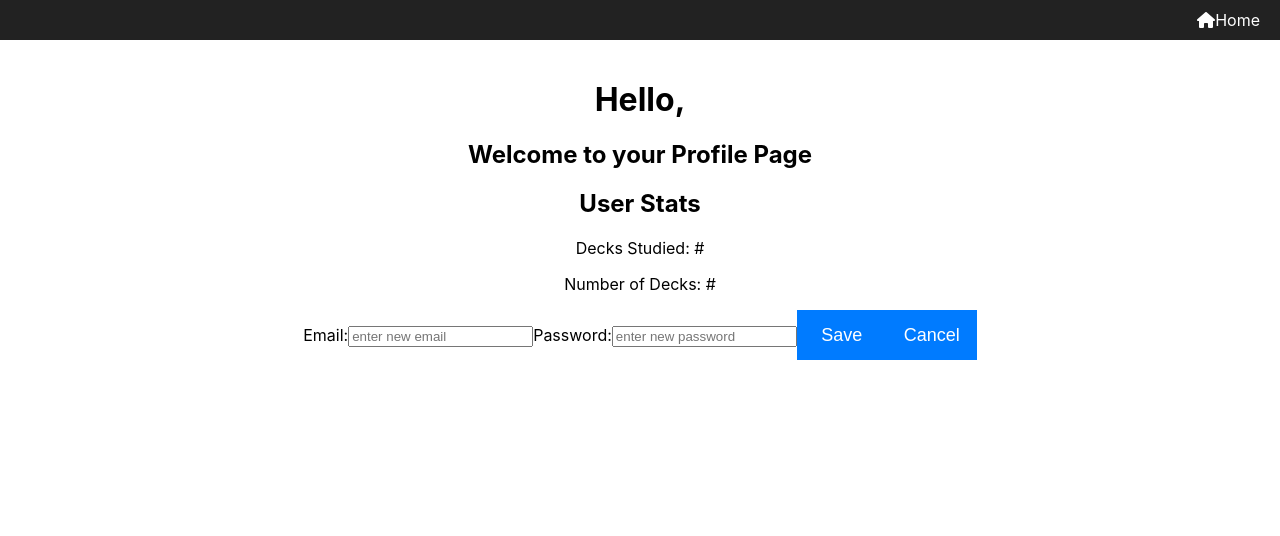
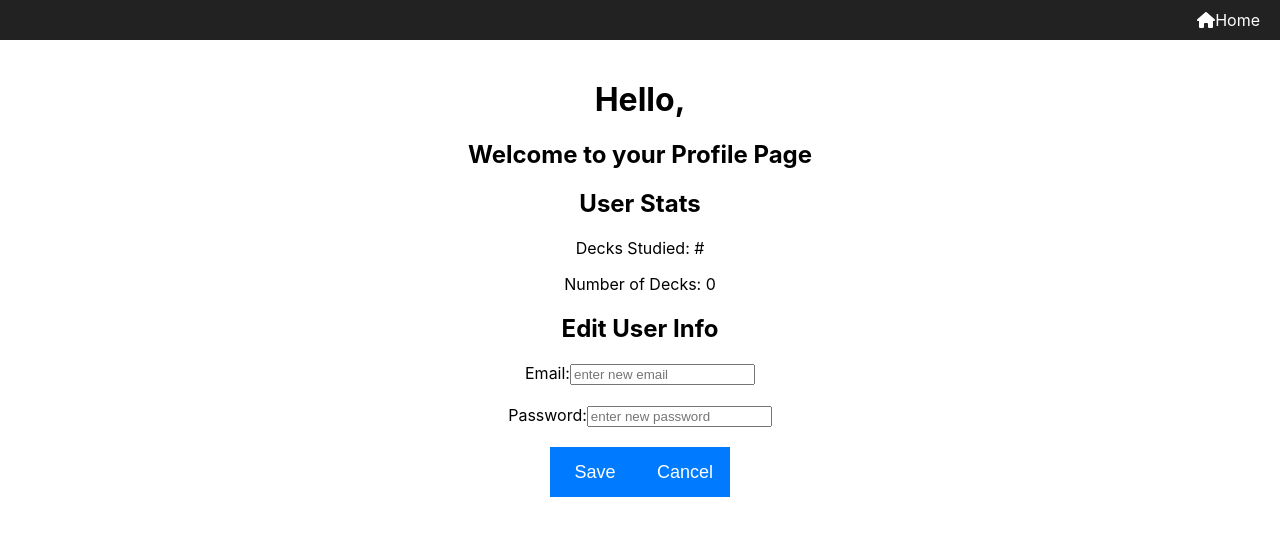
Before and after one commit to gloreea/project3-client, a React (Create React App) app: page /profile in a window 1280 px wide. Both pictures are taken after a click on the button "Edit". Shown: the top 536 px of the page. Built offline with nearby package versions, Linux system fonts and the light colour scheme; no server answers.

Commit message:
adds deck state to Profile page to track Number of Decks

```diff
--- a/src/components/pages/Profile.jsx
+++ b/src/components/pages/Profile.jsx
@@ -8,6 +8,7 @@ export default function Profile({ currentUser, handleLogout, setCurrentUser }) {
 	const [email, setEmail] = useState(currentUser?.email)
 	const [password, setPassword] = useState('*****')
 	const [edit, setEdit] = useState(false)
+	const [userDecks, setUserDecks] = useState([])
 	const navigate = useNavigate()
 
 	// useEffect for getting the user data and checking auth
@@ -28,6 +29,12 @@ export default function Profile({ currentUser, handleLogout, setCurrentUser }) {
 				// await axios.post(url, requestBody (form data), options)
 				// set the secret user message in state
 				setMsg(response.data.msg)
+
+				const decksResponse = await axios.get(`${process.env.REACT_APP_SERVER_URL}/api-v1/decks`, options)
+				setUserDecks(decksResponse.data)
+
+				setEmail(currentUser?.email)
+
 			} catch (err) {
 				// if the error is a 401 -- that means that auth failed
 				console.warn(err)
@@ -42,11 +49,7 @@ export default function Profile({ currentUser, handleLogout, setCurrentUser }) {
 			}
 		}
 		fetchData()
-	}, [handleLogout, navigate]) // only fire on the first render of this component
-
-	useEffect(() => {
-		setEmail(currentUser?.email)
-	}, [currentUser])
+	}, [handleLogout, navigate, currentUser]) // only fire on the first render of this component
 
 	const handleEdit = () => {
 		setEdit(true)
@@ -74,7 +77,7 @@ export default function Profile({ currentUser, handleLogout, setCurrentUser }) {
 		}
 		// make api request to save and update 'email' and 'password' state
 	}
-	const handleCancelClick = () =>{
+	const handleCancelClick = () => {
 		setEdit(false)
 		// reset user info to original values
 	}
@@ -89,31 +92,38 @@ export default function Profile({ currentUser, handleLogout, setCurrentUser }) {
 			<div className="user-stats">
 				<h2>User Stats</h2>
 				<p>Decks Studied: #</p>
-				<p>Number of Decks: #</p>
+				<p>Number of Decks: {userDecks.length}</p>
 			</div>
 
 			<div>
 				{edit ? (
-					<>
+					<div>
+						<h2>Edit User Info</h2>
 						<form onSubmit={e => handleSubmit(e, email)}>
+							<div>
 								<label htmlFor='email'>Email:</label>
 								<input
 									type="text"
 									id="email"
 									placeholder={currentUser?.email || 'enter new email'}
 									value={email}
-							onChange={e => setEmail( e.target.value)} />
+									onChange={e => setEmail(e.target.value)} />
+							</div>
+							<br />
+							<div>
 								<label htmlFor='password'>Password:</label>
 								<input
 									type="password"
 									id="password"
 									placeholder="enter new password"
 									onChange={e => setPassword(e.target.value)} />
+							</div>
+							<br />
 							<button onClick={handleSubmit}>Save</button>
 							<button onClick={handleCancelClick}>Cancel</button>
 						</form>
-					</>
-				):(
+					</div>
+				) : (
 					<>
 						<div className="user-info">
 							<h2>User Information</h2>
@@ -121,7 +131,7 @@ export default function Profile({ currentUser, handleLogout, setCurrentUser }) {
 							<p>Password : {password}</p>
 							<button onClick={handleEdit}>Edit</button>
 						</div>
-				<h3>{msg}</h3>
+						{/* <h3>{msg}</h3> */}
 					</>
 				)}
 			</div>
```
Lines whose indentation alone changed are shown as unchanged.
